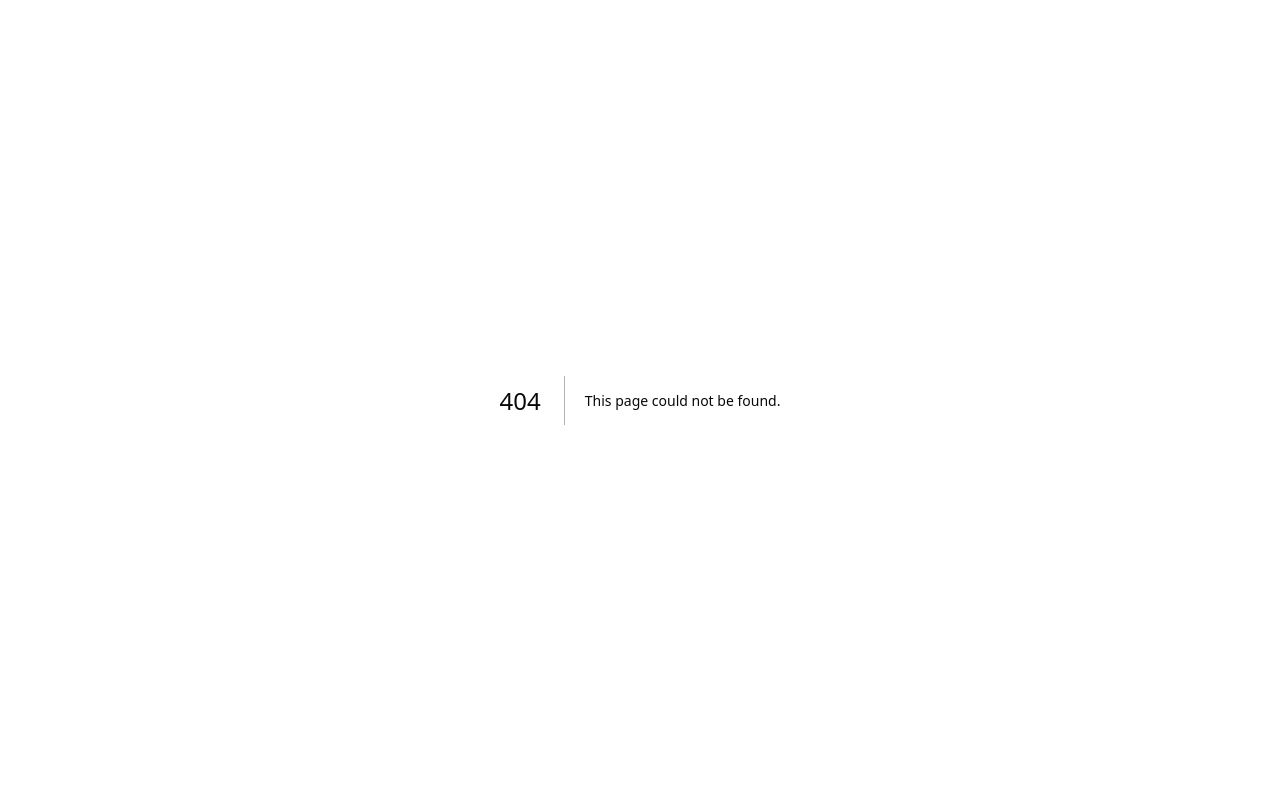
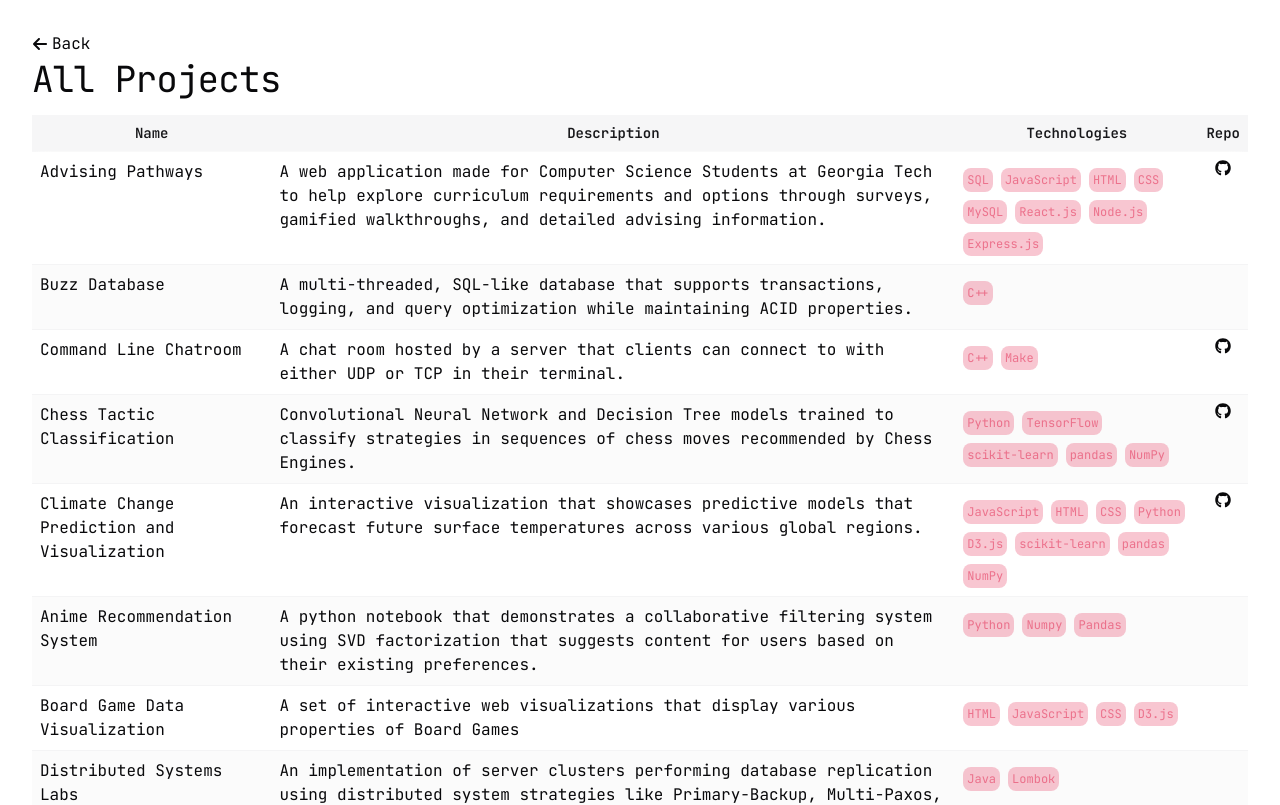
Before and after one commit to kevin-pietruszka/web-portfolio, a Next.js app: page /projects in a window 1280 px wide. Before the commit this address had no page. Shown: the top 805 px of the page. Built offline with nearby package versions, Linux system fonts and the light colour scheme.

Commit message:
projects page

```diff
--- /dev/null
+++ b/app/projects/page.tsx
@@ -0,0 +1,55 @@
+import Link from "next/link";
+import { FaArrowLeft, FaGithub } from "react-icons/fa6";
+import { projects } from "@/lib/constants";
+import Tags from "@/components/util/Tags";
+
+export default function Projects() {
+  return (
+    <section className="container mx-auto p-8">
+      <Link href={"/#projects"} className="relative group hover:text-primary transition-colors duration-200">
+        <span className="inline-flex gap-1 items-center">
+          <FaArrowLeft />
+          {"Back"}
+        </span>
+        <span className="absolute bottom-0 left-0 w-full h-0.5 bg-primary scale-x-0 group-hover:scale-x-100 transition-transform duration-200 origin-left"></span>
+      </Link>
+
+      <h1 className="text-4xl tracking-tight"> {"All Projects"} </h1>
+
+      <table className="border-collapse w-full mt-4 ">
+        <thead className="text-center sticky top-0 z-10 border-b border-accent text-sm text-secondary-foreground backdrop-blur bg-accent/80">
+          <tr>
+            <th className="p-2 font-semibold">
+              Name
+            </th>
+            <th className="p-2 font-semibold">
+              Description
+            </th>
+            <th className="hidden lg:table-cell p-2 font-semibold">
+              Technologies
+            </th>
+            <th className="hidden md:table-cell p-2 font-semibold">
+              Repo
+            </th>
+          </tr>
+        </thead>
+        <tbody>
+          {projects.map((project, index) => {
+            return (
+              <tr key={index} className="align-top border-b border-accent last:border-none even:bg-accent/40">
+                <td className="p-2"> {project.name} </td>
+                <td className="p-2"> {project.description} </td>
+                <td className="hidden lg:table-cell p-2"> <Tags collection={project.technologies} /> </td>
+                <td className="hidden md:flex p-2 justify-center">
+                  {project.is_public ?
+                    <Link href={project.github_link} target="_blank"> <FaGithub /> </Link> : ""
+                  }
+                </td>
+              </tr>
+            );
+          })}
+        </tbody>
+      </table>
+    </section>
+  );
+}
--- a/components/Projects.tsx
+++ b/components/Projects.tsx
@@ -1,16 +1,25 @@
 import SectionBreak from "./util/SectionBreak";
 import { featured_projects } from "@/lib/constants";
 import FeaturedProjectCard from "./projects/FeaturedProjectCard";
+import Link from "next/link";
+import { FaArrowRight } from "react-icons/fa6";
 
 export default function Projects() {
   return (
     <section id="projects" className="container mx-auto h-full p-8">
       <SectionBreak header="Projects"></SectionBreak>
-      <div className="grid grid-cols-1 md:grid-cols-2 xl:grid-cols-4 gap-6">
+      <div className="pb-6 grid grid-cols-1 md:grid-cols-2 xl:grid-cols-4 gap-6">
         {featured_projects.map((project, index) => (
           <FeaturedProjectCard key={index} project={project} />
         ))}
       </div>
+      <Link href={"/projects"} className="relative group hover:text-primary transition-colors duration-200">
+        <span className="inline-flex items-center gap-2">
+          <p> {"View All Projects"} </p>
+          <FaArrowRight />
+        </span>
+        <span className="absolute bottom-0 left-0 w-full h-0.5 bg-primary scale-x-0 group-hover:scale-x-100 transition-transform origin-left"></span>
+      </Link>
     </section>
   );
 }
```
